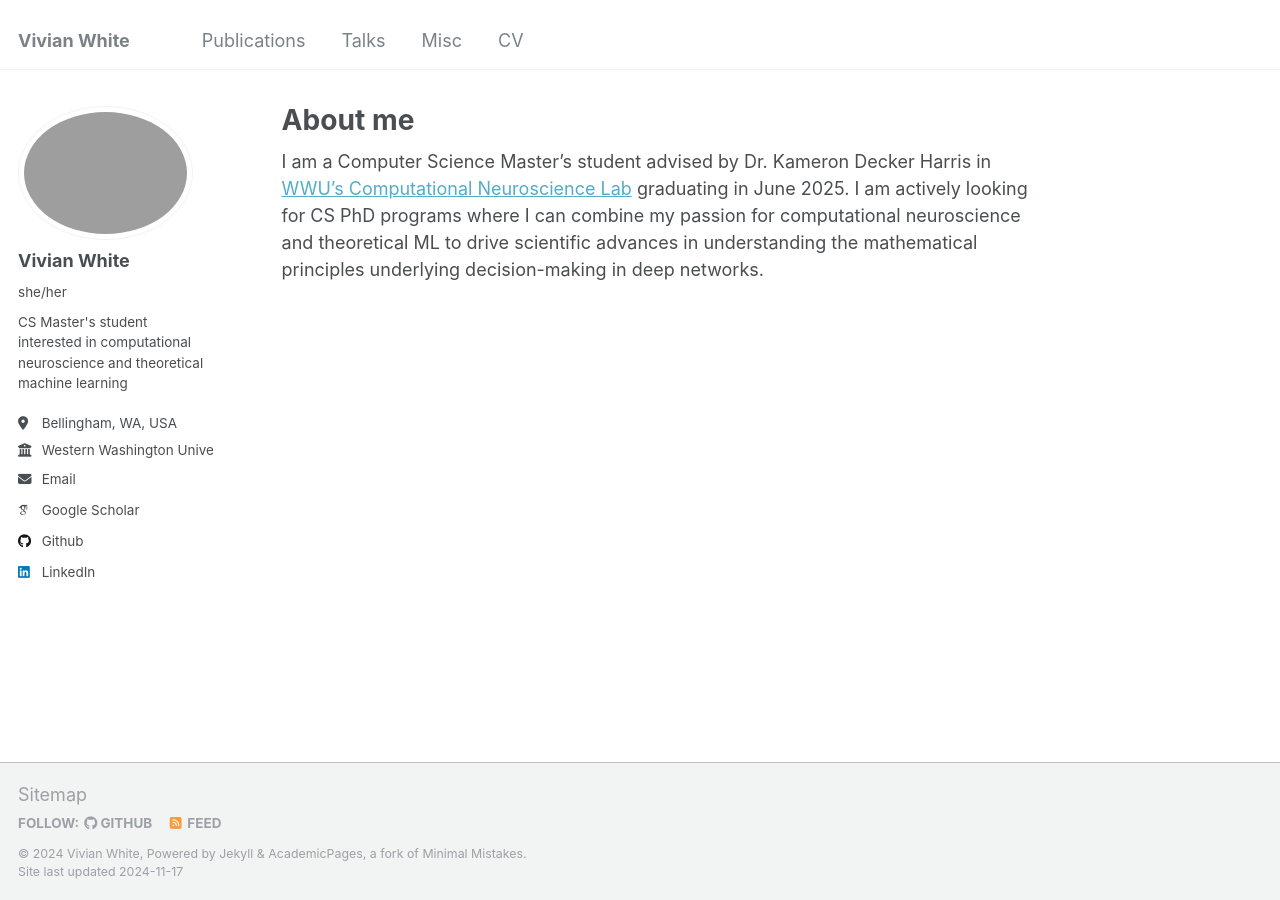
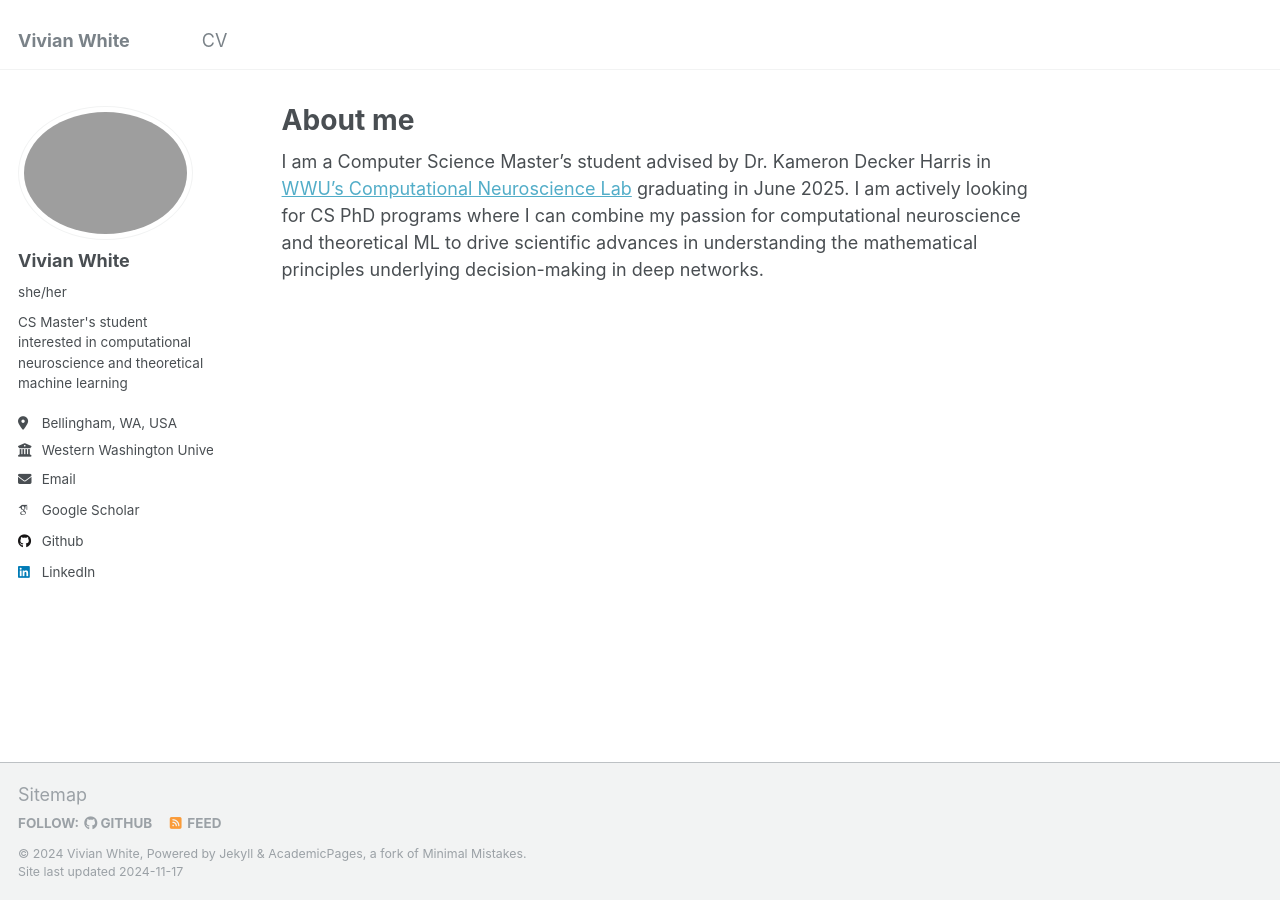
Before and after one commit to vivianwhite/vivianwhite.github.io, a Jekyll site: the page built from _pages/about.md, in a window 1280 px wide. Built offline with Jekyll 4.4.1, drawn with Linux system fonts in a browser that asks for light colours; some web fonts are replaced; part of the change alters nothing that is shown.

Commit message:
Update navigation.yml

```diff
--- a/_data/navigation.yml
+++ b/_data/navigation.yml
@@ -5,14 +5,12 @@
 # prevent it from being included in the site.
 
 main:
-  - title: "Publications"
-    url: /publications/
+  # - title: "Publications"
+  #   url: /publications/
 
-  - title: "Talks"
-    url: /talks/
+  # - title: "Talks"
+  #   url: /talks/
 
-  - title: "Misc"
-    url: /misc/
 
   # - title: "Teaching"
   #   url: /teaching/
```
